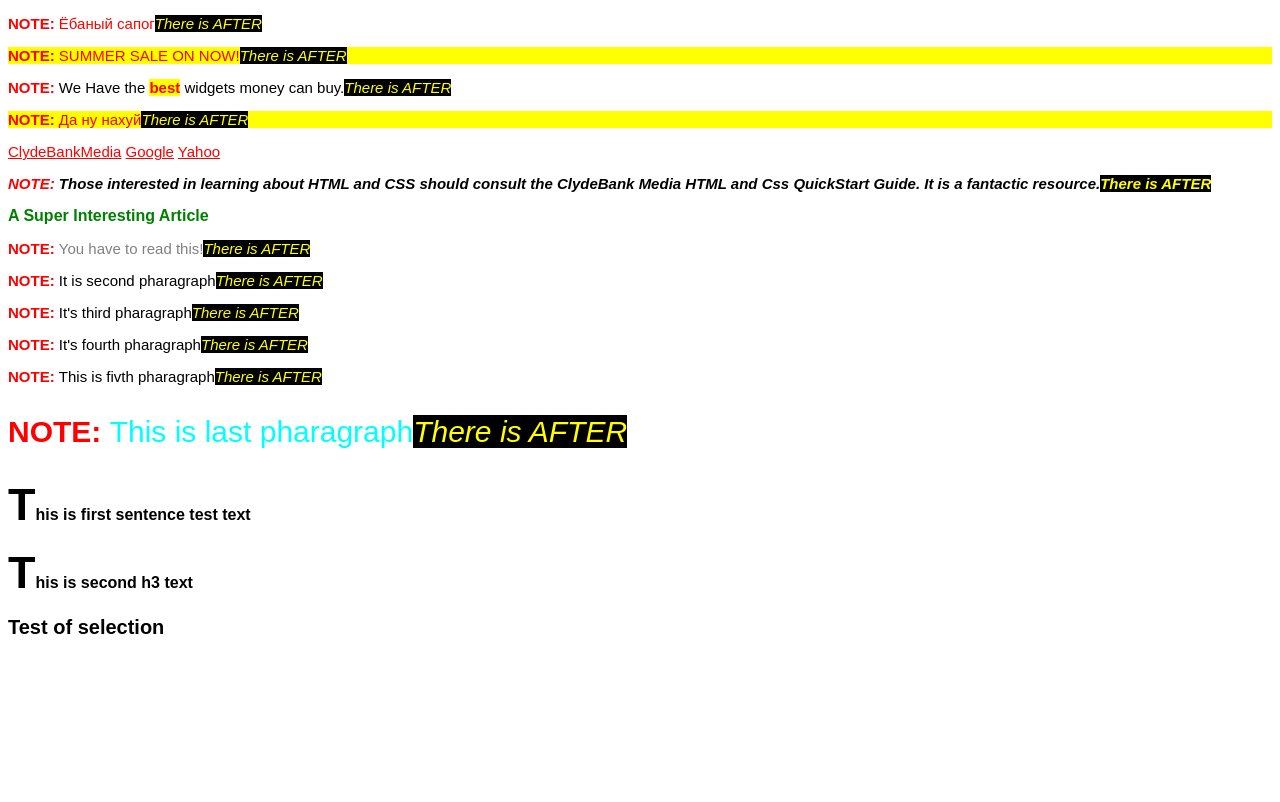
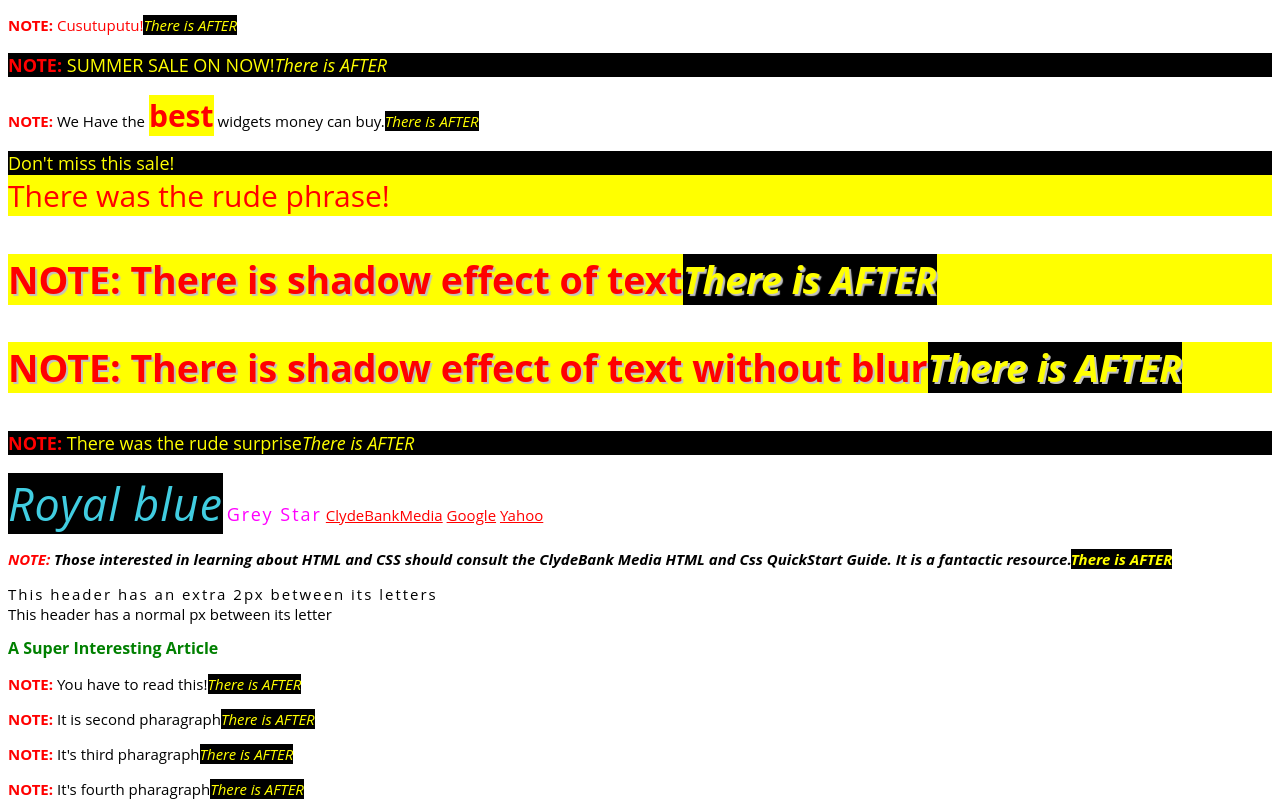
Before and after one commit to sullihuk/ClydeBankHTML, a plain HTML site: page TESTS/ex1.html in a window 1280 px wide. Shown: the top 802 px of the page. Drawn offline with Linux system fonts and the light colour scheme.

Commit message:
Chapter8_finished

```diff
--- a/TESTS/css/style.css
+++ b/TESTS/css/style.css
@@ -1,6 +1,6 @@
 
 body {
-	font-family: Arial, Helvetica, sans-serif;
+	font-family: 'Open Sans';
 	font-size: 15px
 }
 
@@ -11,10 +11,44 @@ h3 {font-size: 16px;}
 .bold-text {font-weight: bold; }
 .red-text {color: red;}
 .purple-text {color: purple;}
+.shadow {
+	background-color: yellow;
+	color: red;
+	font-size: 2.5em;
+	font-weight: bold;
+	text-shadow: 2px 2px 1px #C0C0C0;
+}
+.shadow1 {
+	background-color: yellow;
+	color: red;
+	font-size: 2.5em;
+	font-weight: bold;
+	text-shadow: 2px 2px  #C0C0C0;
+}
+
 
 #top-ad {
 	background-color: yellow;
 	color: red;
+	font-size: 2em;
+}
+.royal_blue {color: rgb(65,205,225);
+	letter-spacing: 1px;
+	font-size: 3em;
+	font-style: italic;
+	background-color: black;
+}
+.greystar {
+	color: rgb(255,0, 255);
+	letter-spacing: 2px;
+	font-size:1.2em;
+	font-style: roman;
+}
+.larger-spacing {letter-spacing: 2px;}
+#inner-header {
+	background-color: black;
+	color: yellow;
+	font-size: 18px;
 }
 a:link {color:red; }
 a:visited {color:purple;}
--- a/TESTS/ex1.html
+++ b/TESTS/ex1.html
@@ -10,15 +10,29 @@
 	</head>
 
 	<body>
-		<p class="red-text"> Ёбаный сапог</p>
-		<p id="top-ad"> SUMMER SALE ON NOW!</p>
+		<p class="red-text"> Cusutuputu!</p>
+		<p id="inner-header"> SUMMER SALE ON NOW!</p>
 		<p> We Have the <span class="bold-text" id="top-ad">best</span> widgets money can buy.</p>
-		<p id="top-ad"> Да ну нахуй</p>
+		<div id="top-ad">
+			<div id="inner-header">
+				Don't miss this sale!
+			</div>
+		There was the rude phrase!
+		</div>
+		<p class="shadow"> There is shadow effect of text</p>
+
+		<p class="shadow1"> There is shadow effect of text without blur</p>
+
+		<p id="inner-header"> There was the rude surprise</p>
+		<a class="royal_blue"> Royal blue</a>
+		<a class="greystar"> Grey Star</a>
 		<a href="https://www.ClydeBankMedia.com/">ClydeBankMedia</a>
 		<a href="https://www.google.com/">Google</a>
 		<a href="https://www.yahoo.com/">Yahoo</a>
 		<article>
 			<p> Those interested in learning about HTML and CSS should consult the ClydeBank Media HTML and Css QuickStart Guide. It is a fantactic resource.</p>
+			<a class="larger-spacing">This header has an extra 2px between its letters</a><br>
+			<a> This header has a normal px between its letter</a>
 			<h2> A Super Interesting Article</h2>
 
 
--- a/css/style.css
+++ b/css/style.css
@@ -7,7 +7,7 @@ html {
 
 body {
     font-size: 16px;
-    font-family: "Arial", Helvetica, sans-serif;
+    font-family: 'Open Sans', "Arial", Helvetica, sans-serif;
     margin: 0;
     color: #000;
 }
@@ -79,10 +79,14 @@ header {
     vertical-align: middle;
 }
 
-nav { background: #262d33; }
+nav {
+background: chocolate;
+font-color: white;
+}
+
 
 nav li a {
-    color: #AFB2B6;
+    color: white;
     display: inline-block;
     padding: 10px 10px;
 }
@@ -92,7 +96,7 @@ nav li a {
 /* Footer */
 
 footer {
-    background: #333;
+    background: chocolate;
     color: #fff;
     padding: 10px;
     height: 100px;
```
